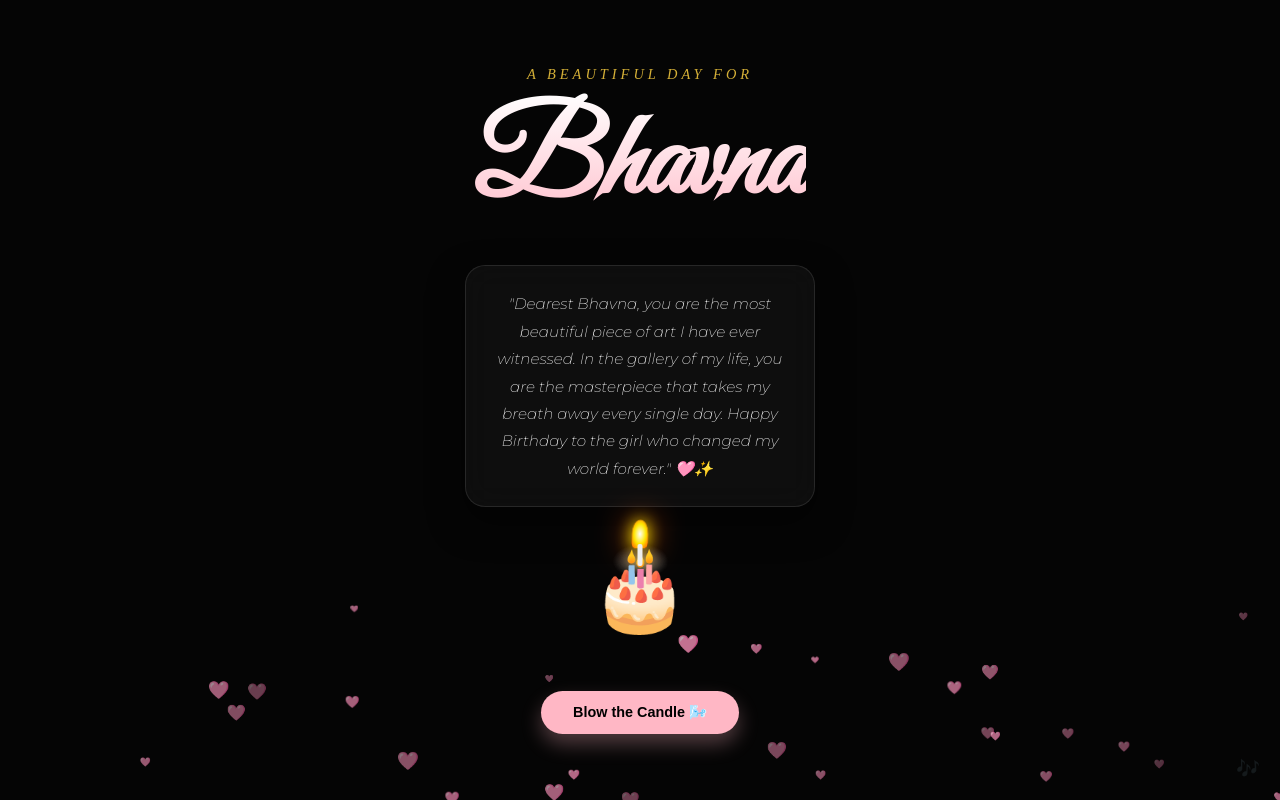
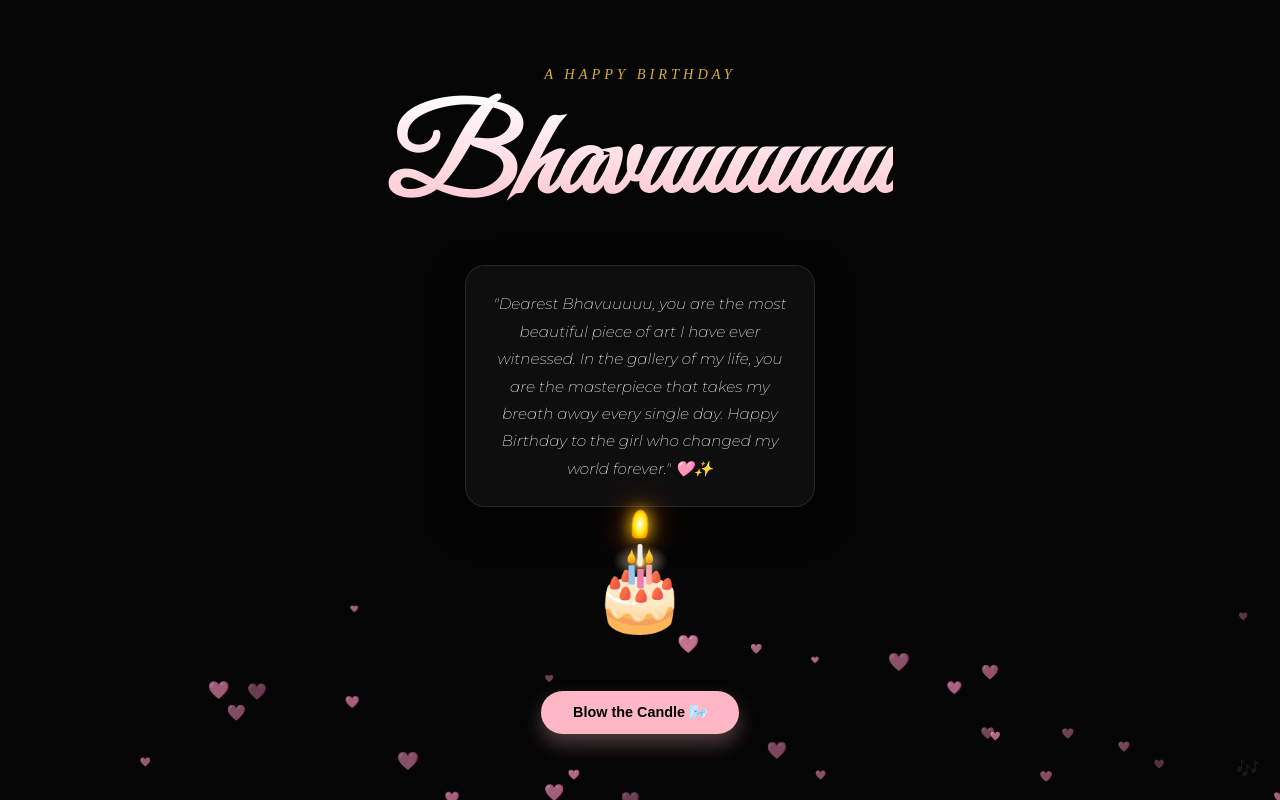
Before and after one commit to divyanshmanjhigwalior-creator/bhavuuuhbd, a plain HTML site: page index.html in a window 1280 px wide. Both pictures are taken after a click on the button "OPEN YOUR SURPRISE". Drawn offline with Linux system fonts and the light colour scheme; a web font is replaced by a local one.

Commit message:
Update index.html

```diff
--- a/index.html
+++ b/index.html
@@ -212,7 +212,7 @@
 
         .candle-flame {
             position: absolute;
-            top: -18px;
+            top: -28px;
             left: 50%;
             transform: translateX(-50%);
             width: 15px;
@@ -247,7 +247,7 @@
 
         .butterfly-element {
             position: absolute;
-            font-size: 24px;
+            font-size: 60px;
             pointer-events: none;
             z-index: 5;
             animation: butterfly-wander 15s linear infinite;
@@ -272,12 +272,12 @@
     <canvas id="particle-canvas"></canvas>
 
     <div class="content-wrapper" id="main-ui">
-        <p class="header-label">A Beautiful Day For</p>
-        <h1 class="main-name">Bhavna</h1>
+        <p class="header-label">A Happy birthday </p>
+        <h1 class="main-name">Bhavuuuuuu</h1>
 
         <div class="message-card">
             <p class="message-text">
-                "Dearest Bhavna, you are the most beautiful piece of art I have ever witnessed. In the gallery of my life, you are the masterpiece that takes my breath away every single day. Happy Birthday to the girl who changed my world forever." 🩷✨
+                "Dearest Bhavuuuuu, you are the most beautiful piece of art I have ever witnessed. In the gallery of my life, you are the masterpiece that takes my breath away every single day. Happy Birthday to the girl who changed my world forever." 🩷✨
             </p>
         </div>
 
```
